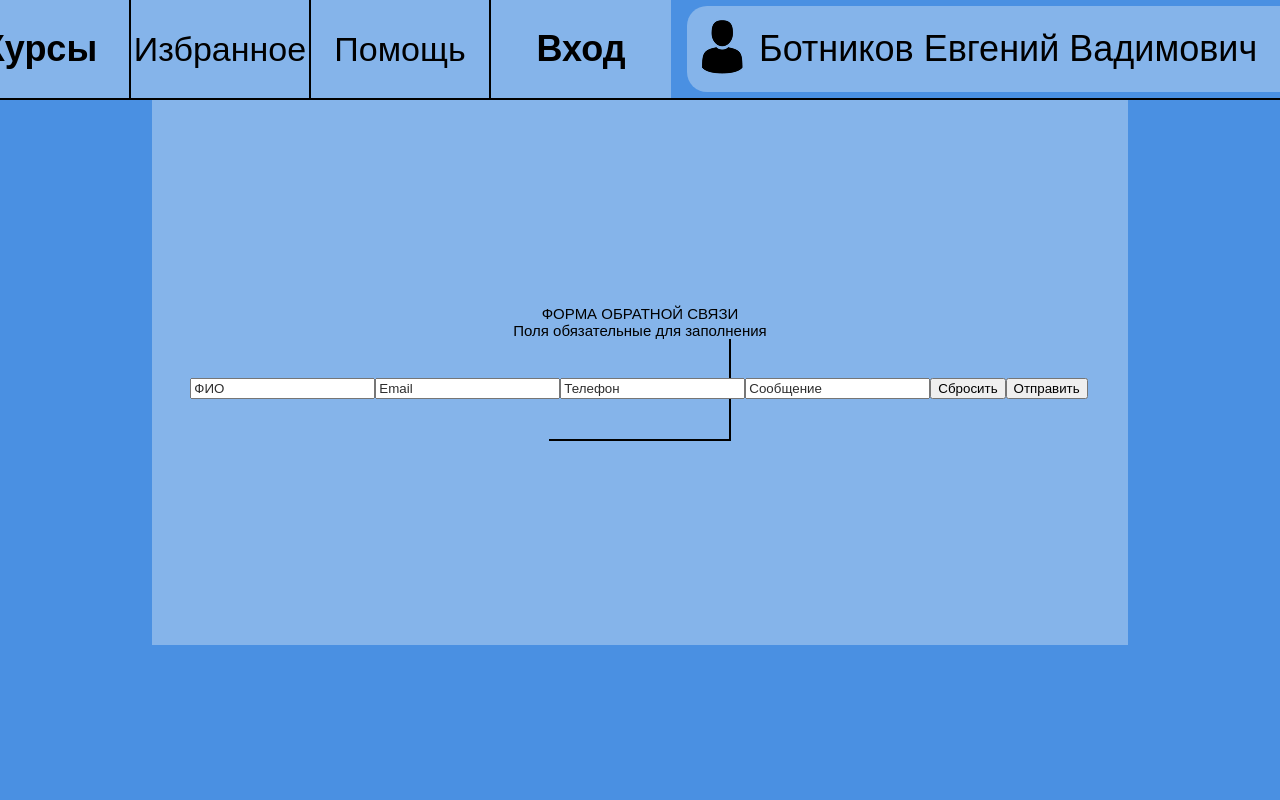
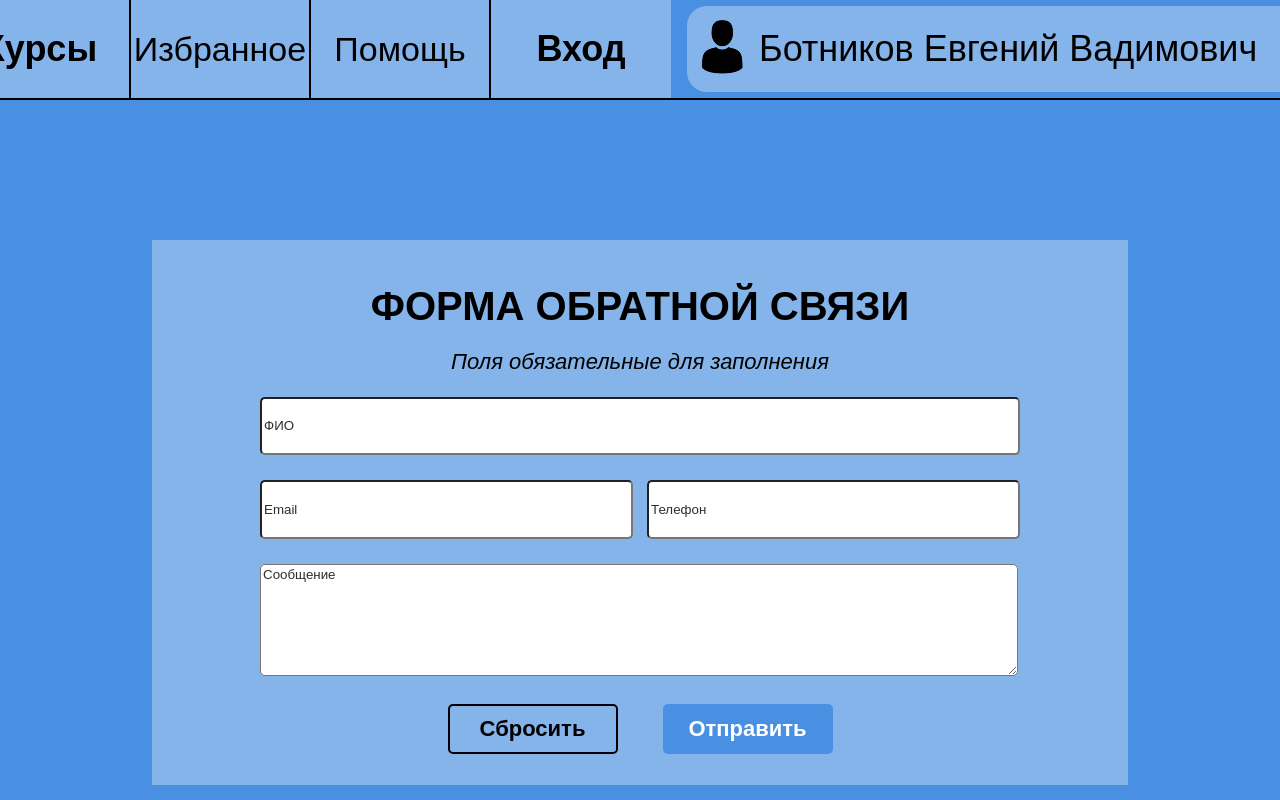
Before and after one commit to CasNs322/Eduverse, a React (Vite) app: page /help in a window 1280 px wide. Built offline with nearby package versions, Linux system fonts and the light colour scheme.

Commit message:
end dev Help

```diff
--- a/src/pages/Help/Help.css
+++ b/src/pages/Help/Help.css
@@ -14,10 +14,104 @@
   flex-direction: column;
   align-items: center;
   justify-content: center;
+  position: absolute;
+  top: 30%;
+
 }
 
-#help {
+
+.title-help {
+  font-size: 40px;
+  font-weight: bold;
+  position: absolute;
+  top: 8%;
+}
+
+.subtitle-help {
+  font-size: 22px;
+  font-style: italic;
+  position: absolute;
+  top: 20%;
+}
+
+#FIO,
+#Email,
+#Number,
+#TextError {
+  border-radius: 5px;
+  margin-top: 25px;
+}
+
+#FIO {
+  min-width: 752px;
+  min-height: 52px;
+  max-width: 752px;
+  max-height: 52px;
   display: flex;
   align-items: center;
-  justify-items: center;
 }
+
+#Email {
+  min-width: 365px;
+  min-height: 53px;
+  max-width: 365px;
+  max-height: 53px;
+}
+
+#Number {
+  min-width: 365px;
+  min-height: 53px;
+  max-width: 365px;
+  max-height: 53px;
+}
+
+.strok {
+  display: flex;
+  justify-content: space-between;
+
+}
+
+#TextError {
+  min-width: 752px;
+  min-height: 106px;
+  max-width: 752px;
+  max-height: 106px;
+}
+
+.button-help {
+
+  display: flex;
+  justify-content: center;
+  margin-top: 25px;
+
+}
+
+.reset-help {
+  min-width: 170px;
+  min-height: 50px;
+  max-width: 170px;
+  max-height: 50px;
+  background-color: #00000000;
+  border: #000000 2px solid;
+  border-radius: 5px;
+  font-weight: bold;
+  font-size: 22px;
+}
+
+.submit-help {
+  min-width: 170px;
+  min-height: 50px;
+  max-width: 170px;
+  max-height: 50px;
+  margin-left: 45px;
+  border-radius: 5px;
+  font-size: 22px;
+  font-weight: bold;
+  border: #00000000 0px solid;
+  background-color: #4a90e2;
+  color: white;
+}
+
+#FormHelp {
+  margin-top: 100px;
+}
--- a/src/pages/Help/Help.tsx
+++ b/src/pages/Help/Help.tsx
@@ -4,20 +4,23 @@ export default function Help() {
   return (
     <div className="Help">
       <div className="help">
-        <div className="title">ФОРМА ОБРАТНОЙ СВЯЗИ</div>
-        <div className="subtitle">Поля обязательные для заполнения</div>
-        <form action="" method="post" id="help">
+        <div className="title-help">ФОРМА ОБРАТНОЙ СВЯЗИ</div>
+        <div className="subtitle-help">Поля обязательные для заполнения</div>
+        <form action="" method="post" id="FormHelp">
           <input type="text" id="FIO" name="FIO" placeholder="ФИО" />
-          <input type="email" id="Email" name="Email" placeholder="Email" />
-          <input type="tel" id="number" name="number" placeholder="Телефон" />
-          <input
-            type="text"
-            id="TextError"
-            name="TextError"
-            placeholder="Сообщение"
-          />
-          <button type="reset">Сбросить</button>
-          <button type="submit">Отправить</button>
+          <div className="strok">
+            <input type="email" id="Email" name="Email" placeholder="Email" />
+            <input type="tel" id="Number" name="number" placeholder="Телефон" />
+          </div>
+          <textarea id="TextError" name="TextError" placeholder="Сообщение" />
+          <div className="button-help">
+            <button type="reset" className="reset-help">
+              Сбросить
+            </button>
+            <button type="submit" className="submit-help">
+              Отправить
+            </button>
+          </div>
         </form>
       </div>
     </div>
```
Also changed, not shown: src/components/Enter/Enter.css (line endings or trailing spaces).
